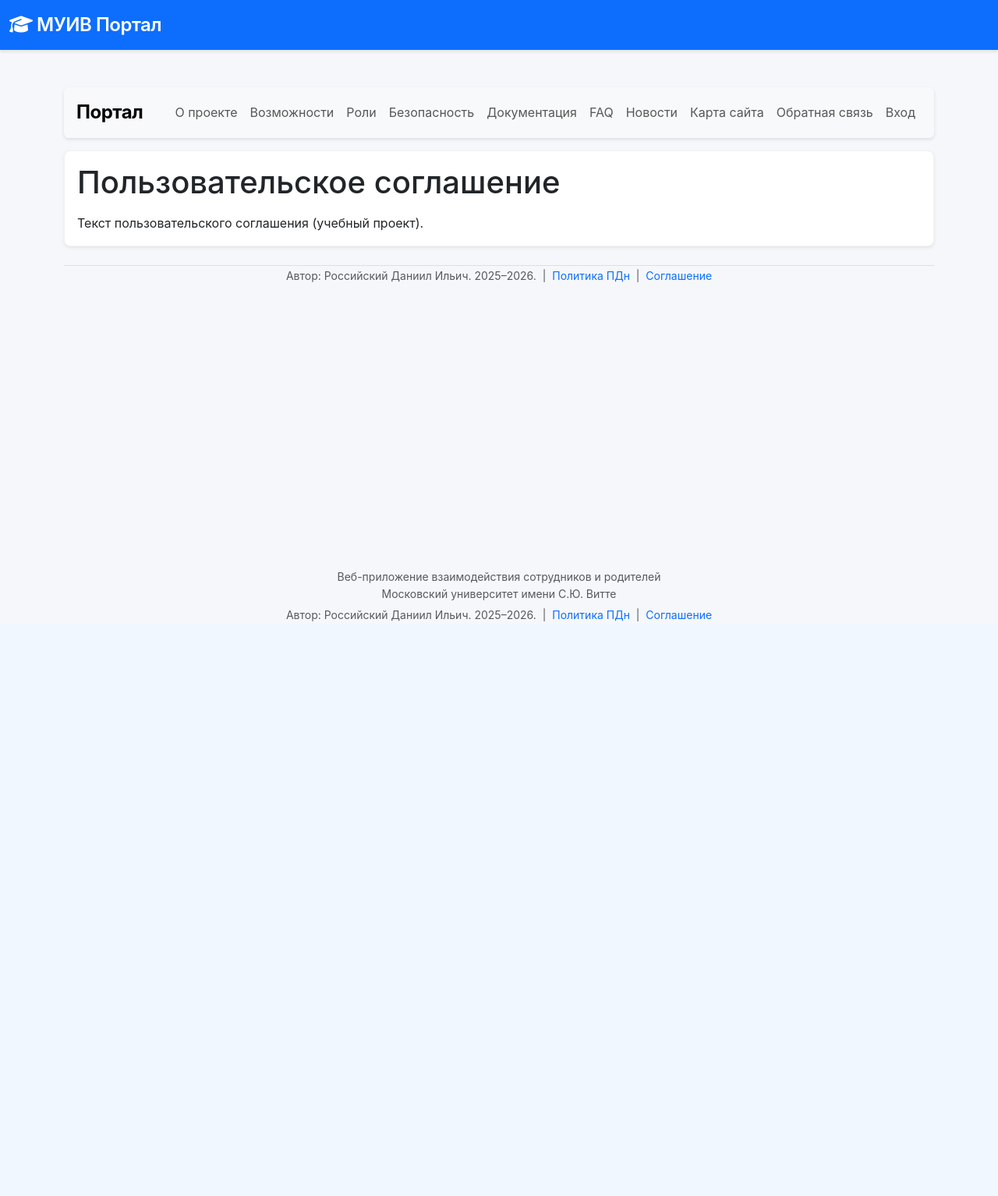
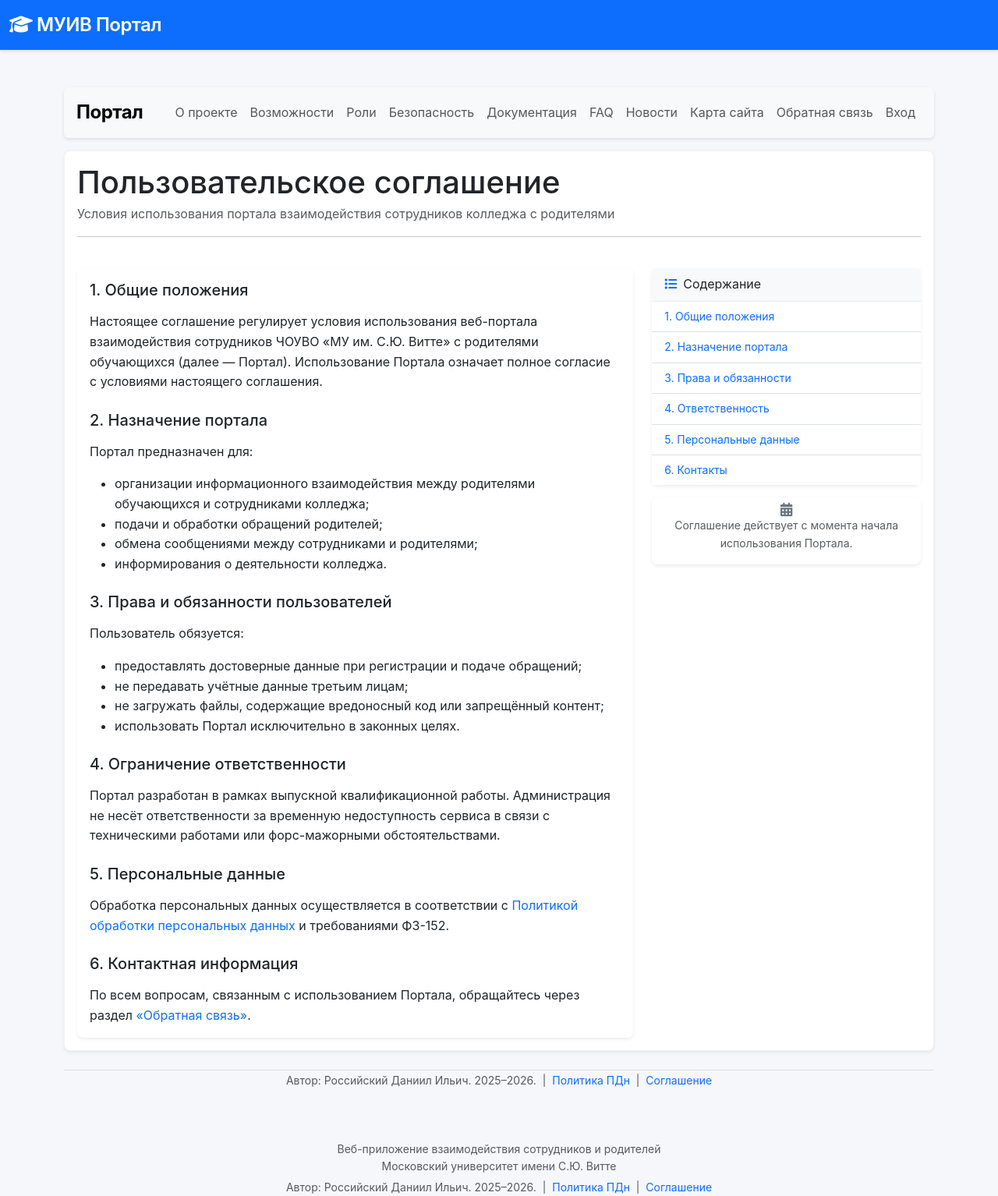
Before and after one commit to Ananice/Rossiiskii_35_WebApp_Parents, a Django app: template apps/public/templates/public/pages/terms.html in a window 1280 px wide. Shown: the whole page at 78% size. Before the commit the page ends 797 px from the top, so only its background shows below. Run offline with Django 3.2, Linux system fonts and the light colour scheme; the template is opened without the code that fills it, so the values that code supplies are empty.

Commit message:
feat(public): соглашение

```diff
--- a/apps/public/templates/public/pages/terms.html
+++ b/apps/public/templates/public/pages/terms.html
@@ -1,5 +1,86 @@
 {% extends "public/base_public.html" %}
 {% block public_content %}
-<h1>Пользовательское соглашение</h1>
-<p class="mb-0">Текст пользовательского соглашения (учебный проект).</p>
+
+<div class="row mb-4">
+  <div class="col-12">
+    <h1 class="mb-1">Пользовательское соглашение</h1>
+    <p class="text-muted">Условия использования портала взаимодействия сотрудников колледжа с родителями</p>
+    <hr>
+  </div>
+</div>
+
+<div class="row">
+  <div class="col-md-8">
+
+    <div class="card border-0 shadow-sm">
+      <div class="card-body">
+
+        <h5 class="mb-3">1. Общие положения</h5>
+        <p>Настоящее соглашение регулирует условия использования веб-портала взаимодействия
+        сотрудников ЧОУВО «МУ им. С.Ю. Витте» с родителями обучающихся (далее — Портал).
+        Использование Портала означает полное согласие с условиями настоящего соглашения.</p>
+
+        <h5 class="mt-4 mb-3">2. Назначение портала</h5>
+        <p>Портал предназначен для:</p>
+        <ul>
+          <li>организации информационного взаимодействия между родителями обучающихся и сотрудниками колледжа;</li>
+          <li>подачи и обработки обращений родителей;</li>
+          <li>обмена сообщениями между сотрудниками и родителями;</li>
+          <li>информирования о деятельности колледжа.</li>
+        </ul>
+
+        <h5 class="mt-4 mb-3">3. Права и обязанности пользователей</h5>
+        <p>Пользователь обязуется:</p>
+        <ul>
+          <li>предоставлять достоверные данные при регистрации и подаче обращений;</li>
+          <li>не передавать учётные данные третьим лицам;</li>
+          <li>не загружать файлы, содержащие вредоносный код или запрещённый контент;</li>
+          <li>использовать Портал исключительно в законных целях.</li>
+        </ul>
+
+        <h5 class="mt-4 mb-3">4. Ограничение ответственности</h5>
+        <p>Портал разработан в рамках выпускной квалификационной работы. Администрация не несёт
+        ответственности за временную недоступность сервиса в связи с техническими работами
+        или форс-мажорными обстоятельствами.</p>
+
+        <h5 class="mt-4 mb-3">5. Персональные данные</h5>
+        <p>Обработка персональных данных осуществляется в соответствии с
+        <a href="{% url 'public:privacy' %}">Политикой обработки персональных данных</a>
+        и требованиями ФЗ-152.</p>
+
+        <h5 class="mt-4 mb-3">6. Контактная информация</h5>
+        <p class="mb-0">По всем вопросам, связанным с использованием Портала, обращайтесь через
+        раздел <a href="{% url 'public:contacts' %}">«Обратная связь»</a>.</p>
+
+      </div>
+    </div>
+
+  </div>
+
+  <div class="col-md-4">
+    <div class="card border-0 shadow-sm">
+      <div class="card-header bg-light">
+        <i class="fas fa-list text-primary me-2"></i>Содержание
+      </div>
+      <div class="card-body p-0">
+        <ul class="list-group list-group-flush small">
+          <li class="list-group-item"><a href="#" class="text-decoration-none">1. Общие положения</a></li>
+          <li class="list-group-item"><a href="#" class="text-decoration-none">2. Назначение портала</a></li>
+          <li class="list-group-item"><a href="#" class="text-decoration-none">3. Права и обязанности</a></li>
+          <li class="list-group-item"><a href="#" class="text-decoration-none">4. Ответственность</a></li>
+          <li class="list-group-item"><a href="#" class="text-decoration-none">5. Персональные данные</a></li>
+          <li class="list-group-item"><a href="#" class="text-decoration-none">6. Контакты</a></li>
+        </ul>
+      </div>
+    </div>
+
+    <div class="card border-0 shadow-sm mt-3">
+      <div class="card-body text-center small text-muted">
+        <i class="fas fa-calendar-alt mb-2 d-block text-secondary fa-lg"></i>
+        Соглашение действует с момента начала использования Портала.
+      </div>
+    </div>
+  </div>
+</div>
+
 {% endblock %}
```
